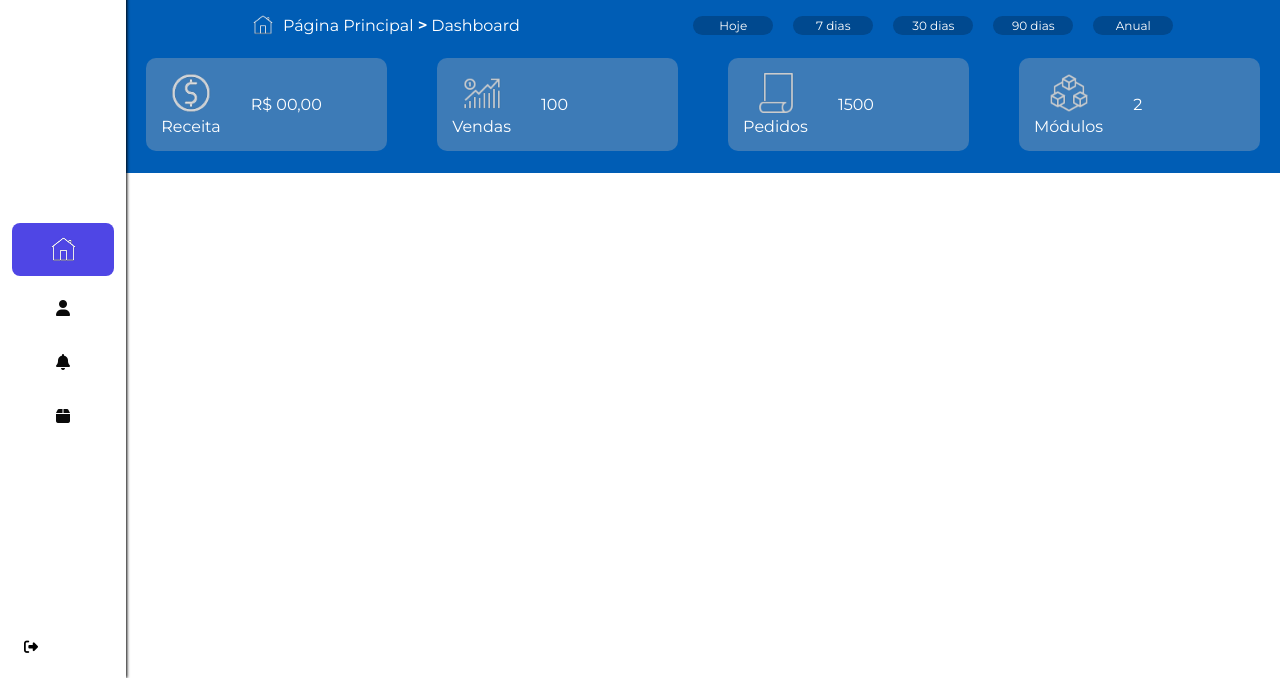
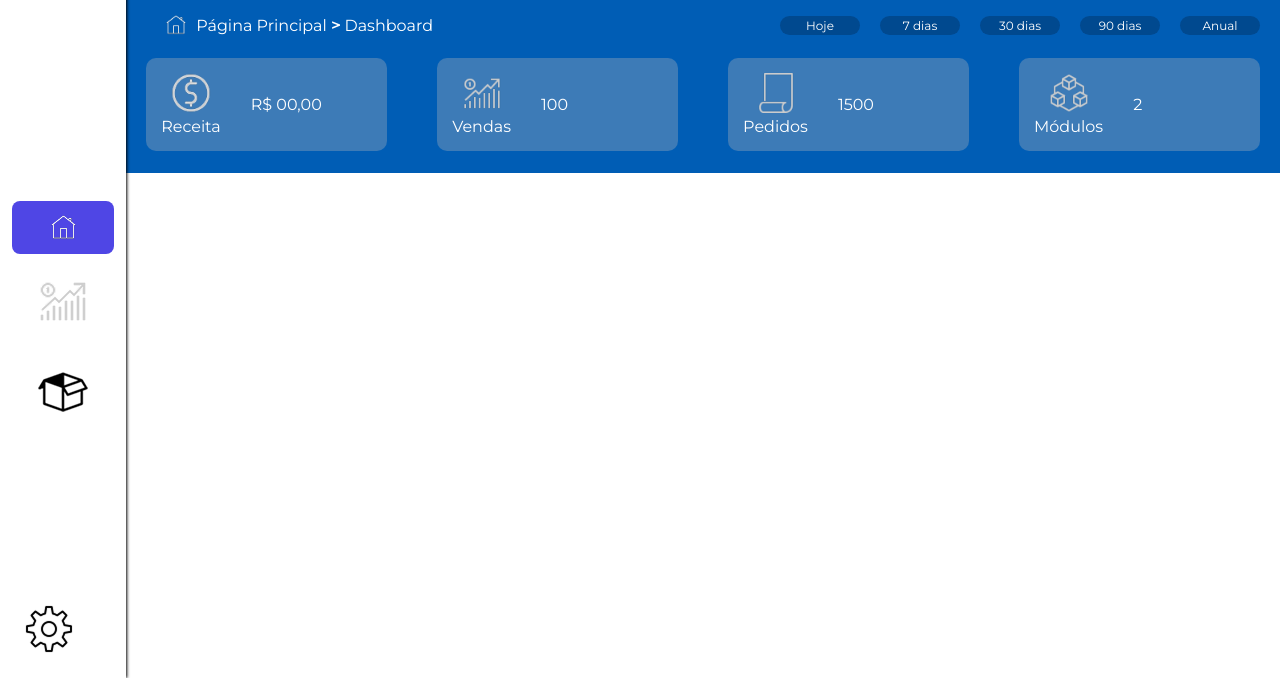
Before and after one commit to Lucimar61/sistema_aralev, a plain HTML site: page inicio.html in a window 1280 px wide. Shown: the part 122-800 px from the top of the page. Drawn offline with Linux system fonts and the light colour scheme; a web font is replaced by a local one.

Commit message:
Atualização sidebar

```diff
--- a/css/style.css
+++ b/css/style.css
@@ -12,6 +12,7 @@ body {
 main {
     width: 100%;
 }
+
 /* Seção Menu Suspenso */
 
 #user {
@@ -141,6 +142,7 @@ main {
     font-size: 14px;
     transition: width .6s;
     height: 0px;
+    text-align: center;
 }
 
 #sidebar.open-sidebar {
@@ -207,7 +209,7 @@ header,
     margin-top: 20px;
     display: flex;
     align-items: center;
-    justify-content: space-around;
+    justify-content: space-between;
     padding: 0 20px;
 }
 
--- a/inicio.html
+++ b/inicio.html
@@ -20,7 +20,7 @@
             <img src="assets/Perfil.png" id="user_avatar" alt="avatar">
             <p id="user_infos">
                 <span class="item-description">
-                    Fulado de tal
+                    Desenvolvedor
                 </span>
                 <span class="item-description">
                     Lorem Ipsum
@@ -40,7 +40,7 @@
                 </li>
                 <li class="side-item">
                     <a href="#">
-                        <i class="fa-solid fa-user"></i>
+                        <img src="assets/Vendas.png" class="fa-solid fa-user"></img>
                         <span class="item-description">
                             Vendas
                         </span>
@@ -49,31 +49,25 @@
 
                 <li class="side-item">
                     <a href="#">
-                        <img src="" class="fa-solid fa-bell"></img>
+                        <img src="assets/estoque.png" class="fa-solid fa-bell"></img>
                         <span class="item-description">
                             Estoque
                         </span>
                     </a>
                 </li>
 
-                <li class="side-item">
-                    <a href="#">
-                        <i class="fa-solid fa-box"></i>
-                        <span class="item-description">
-                            Produtos
-                        </span>
-                    </a>
-                </li>
             </ul>
         </div>
 
+        <!-- Botão para expandir o menu lateral -->
         <button id="open_btn">
             <i id="open_btn_icon" class="fa-solid fa-chevron-right"></i>
         </button>
 
+        <!-- Botão de configurações -->
         <div id="logout">
             <button id="logout_btn">
-                <i class="fa-solid fa-right-from-bracket"></i>
+                <img src="assets/config.png" class="fa-solid fa-right-from-bracket"></img>
                 <span class="item-description">
                     Configurações
                 </span>
```
Also changed, not shown: assets/Edit1.png (added), assets/config.png (added), assets/estoque.png (added).
